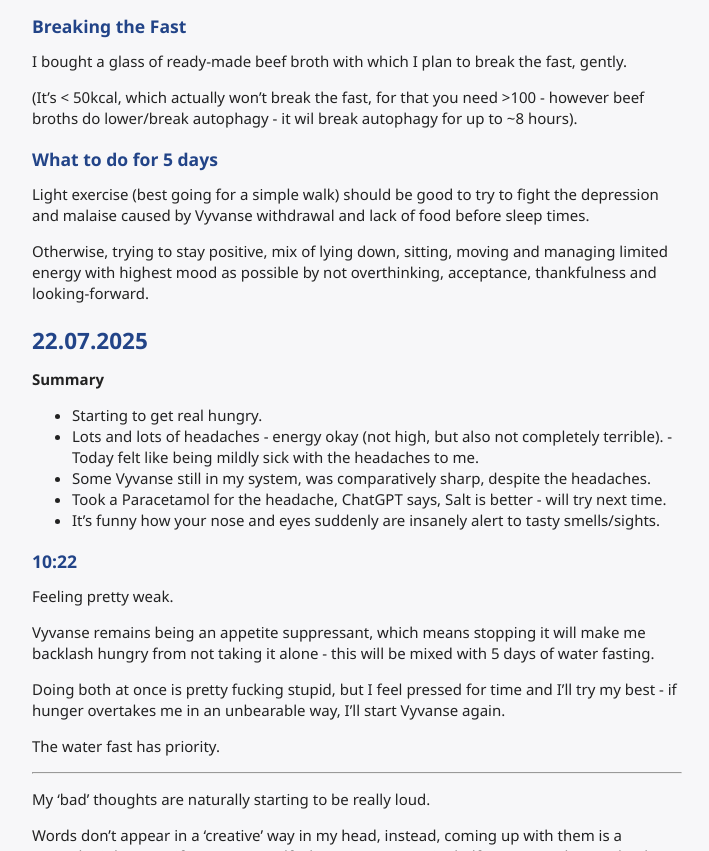
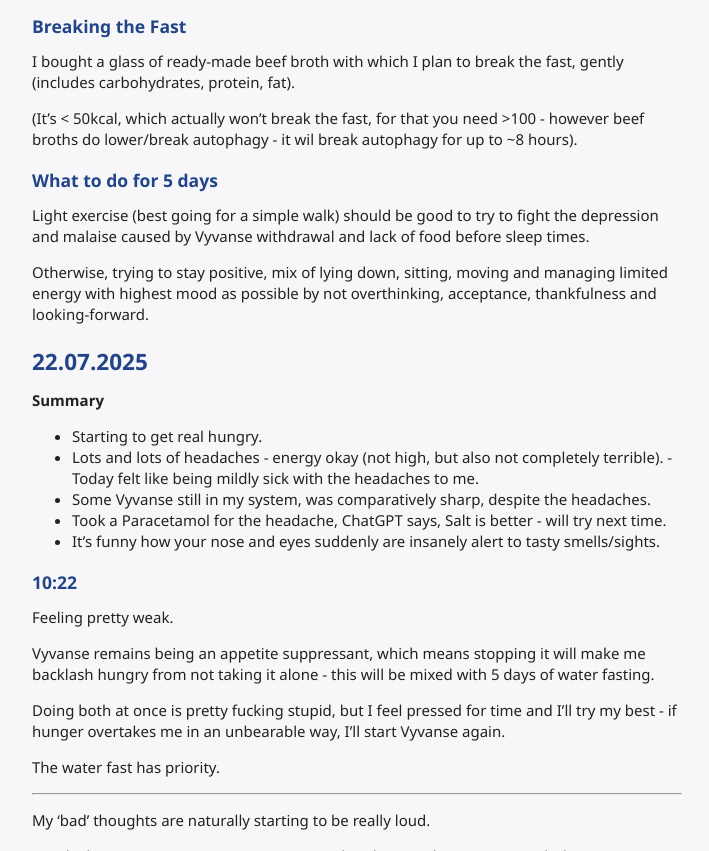
Before and after one commit to ympoglag/water-fast, a plain HTML site: page index.html in a window 1280 px wide. Shown: the part 1915-2766 px from the top of the page, without its empty margins (283-992 px from the left). Drawn offline with Linux system fonts and the light colour scheme.

Commit message:
WIP 1753529205

```diff
--- a/index.html
+++ b/index.html
@@ -135,7 +135,7 @@ have:</p>
 </ul>
 <h3 id="breaking-the-fast">Breaking the Fast</h3>
 <p>I bought a glass of ready-made beef broth with which I plan to break
-the fast, gently.</p>
+the fast, gently (includes carbohydrates, protein, fat).</p>
 <p>(It’s &lt; 50kcal, which actually won’t break the fast, for that you
 need &gt;100 - however beef broths do lower/break autophagy - it wil
 break autophagy for up to ~8 hours).</p>
```
Also changed, not shown: 1 other file.
